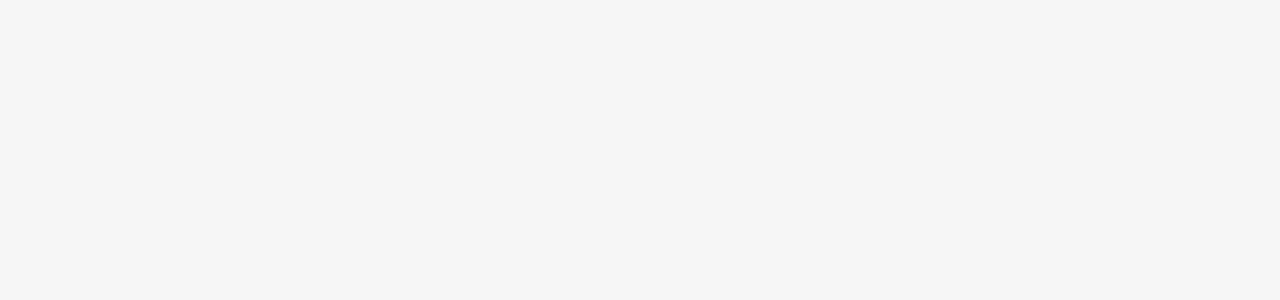
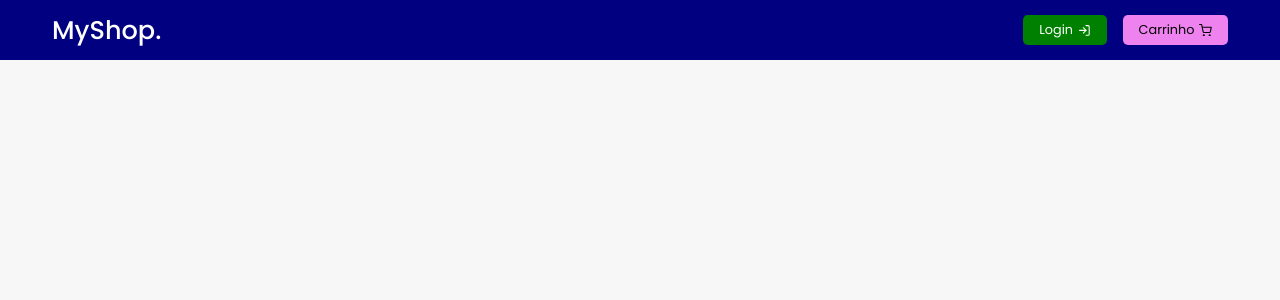
Before and after one commit to gabrielpdlh/ada-ecommerce, a React (Create React App) app: page / in a window 1280 px wide. Shown: the top 300 px of the page. Built offline with nearby package versions, Linux system fonts and the light colour scheme.

Commit message:
feat: create Header component

```diff
--- a/src/App.tsx
+++ b/src/App.tsx
@@ -1,8 +1,10 @@
+import { Header } from "./styles/components/Header/Header";
 import { GlobalStyles } from "./styles/GlobalStyles";
 
 function App() {
   return (
     <>
+    <Header></Header>
       <GlobalStyles />
     </>
   );
--- a/src/styles/GlobalStyles.ts
+++ b/src/styles/GlobalStyles.ts
@@ -12,6 +12,6 @@ body {
 }
 
 body, button, input {
-    font-family: 'Poppins', sans-serif;
+    font-family: 'Poppins', sans-serif
 }
 `
--- /dev/null
+++ b/src/styles/components/Header/Header.tsx
@@ -0,0 +1,24 @@
+import * as S from "./styles";
+
+import { FiLogIn, FiShoppingCart } from "react-icons/fi";
+
+export const Header: React.FC = () => {
+  return (
+    <S.StyledHeader>
+      <S.Wrapper>
+        <S.HeaderTitle>MyShop.</S.HeaderTitle>
+        <S.ButtonWrapper>
+          <S.AuthButton>
+            Login
+            <FiLogIn />
+          </S.AuthButton>
+
+          <S.CartButton>
+            Carrinho
+            <FiShoppingCart />
+          </S.CartButton>
+        </S.ButtonWrapper>
+      </S.Wrapper>
+    </S.StyledHeader>
+  );
+};
--- /dev/null
+++ b/src/styles/components/Header/styles.ts
@@ -0,0 +1,54 @@
+import styled from "styled-components";
+
+export const StyledHeader = styled.header`
+  background-color: navy;
+`
+
+export const Wrapper = styled.div`
+  display:flex;
+  justify-content: space-between;
+  align-items: center;
+
+  max-width: 1240px;
+  margin: 0 auto;
+  padding: 0 2rem;
+  height: 60px;
+`
+
+export const HeaderTitle = styled.h1`
+  color:white;
+  font-size: 1.6rem;
+  font-weight: 500;
+`
+
+export const ButtonWrapper = styled.div`
+  display: flex;
+  gap:1rem;
+`
+
+export const AuthButton = styled.button`
+  border:none;
+  border-radius: 5px;
+  height:30px;
+  padding: 0 1rem;
+  background-color: green;
+  color:white;
+
+  display: flex;
+  align-items: center;
+  gap: 0.3rem;
+  font-size: 0.8rem;
+`
+
+export const CartButton = styled.button`border:none;
+border-radius: 5px;
+height:30px;
+padding: 0 1rem;
+background-color: violet;
+color:black;
+
+display: flex;
+align-items: center;
+gap: 0.3rem;
+font-size: 0.8rem;
+`
```
